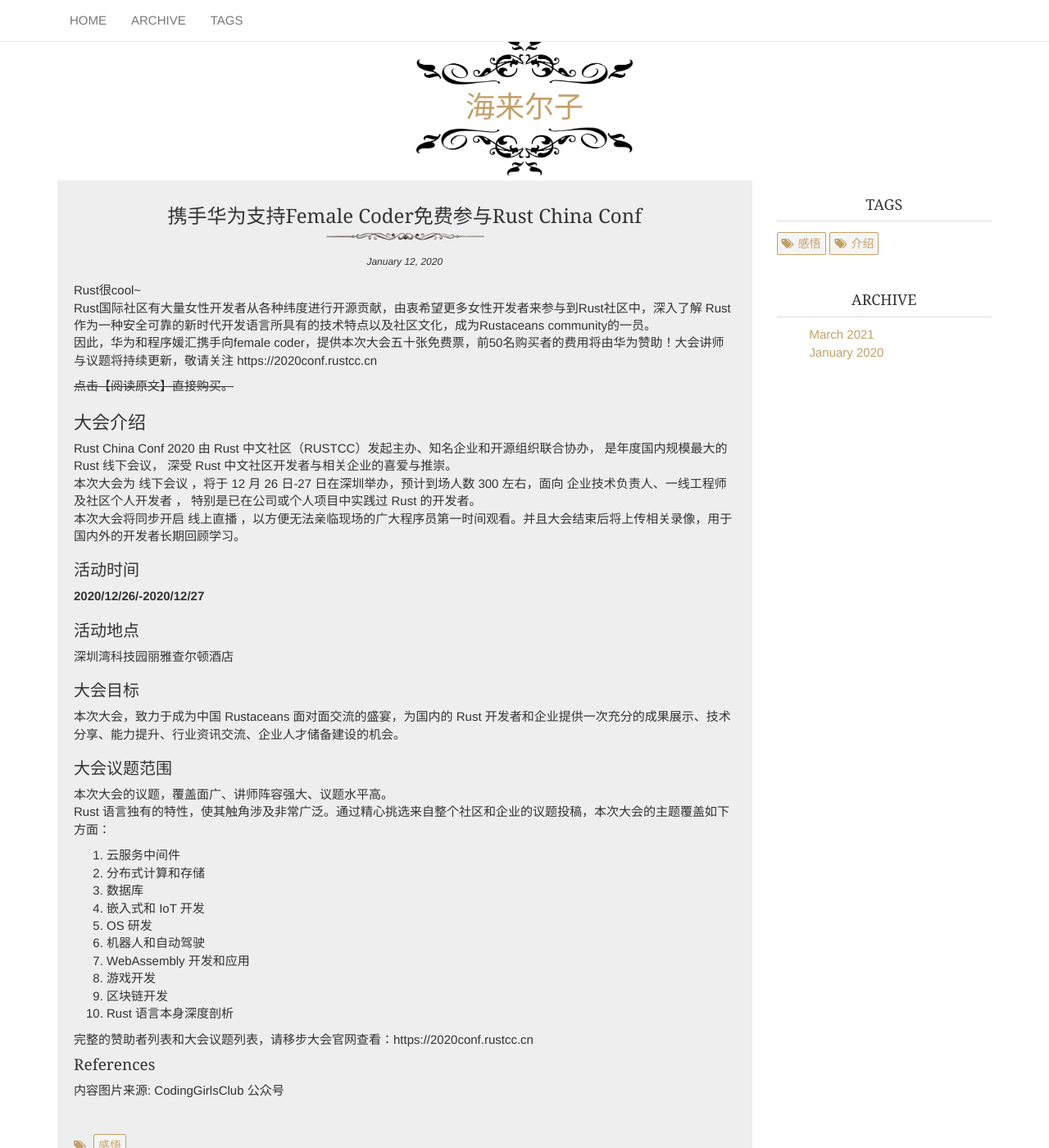
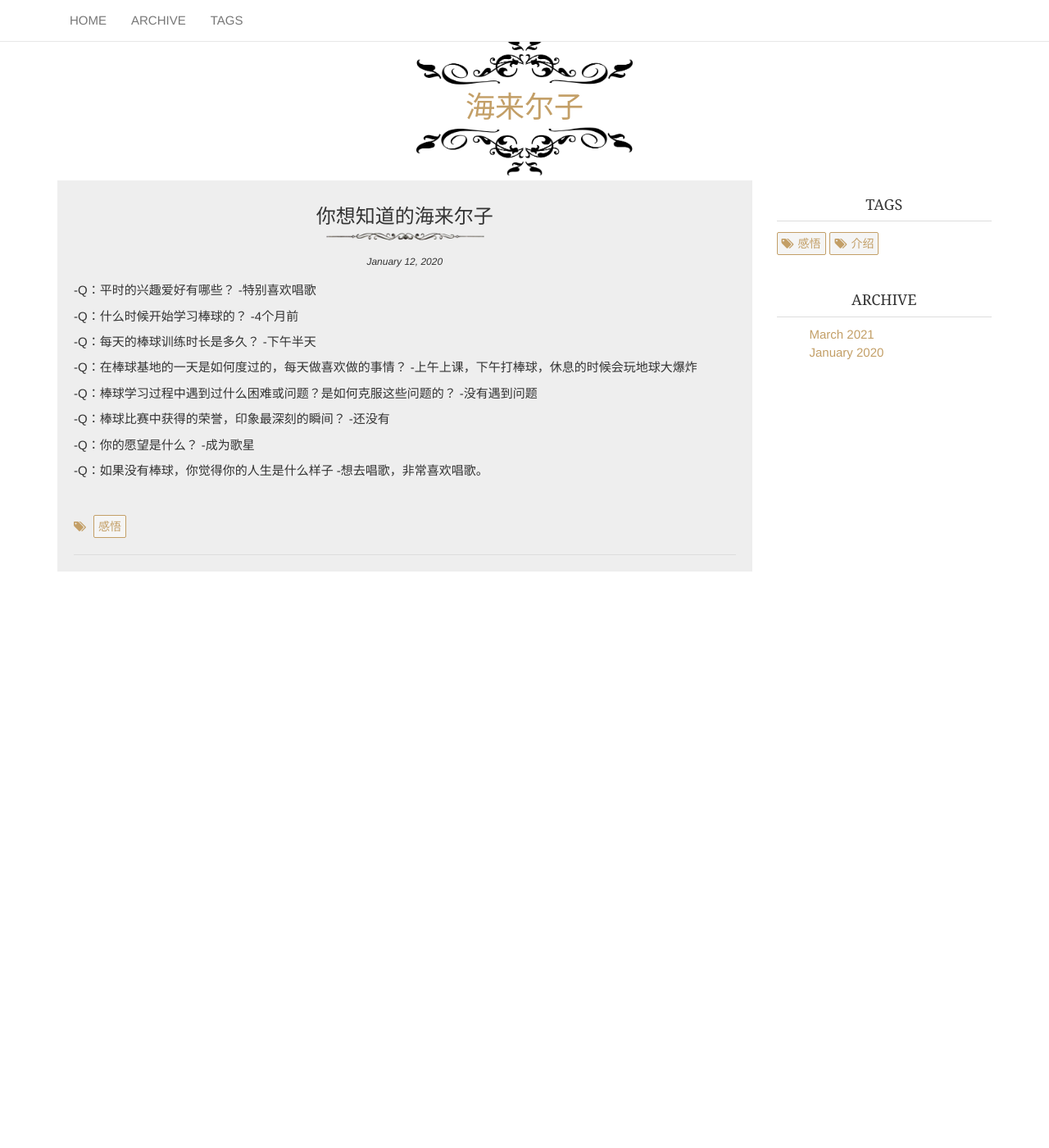
Before and after one commit to happyerqiao/my_first_web, a Jekyll site: the page built from _posts/2020-01-12-rust-conf-he-hua-wei.md, in a window 1280 px wide and 1400 px high. Shown: the whole window at 82% size. Built offline with Jekyll 4.4.1, drawn with Linux system fonts in a browser that asks for light colours.

Commit message:
Update 2020-01-12-rust-conf-he-hua-wei.md

```diff
--- a/_posts/2020-01-12-rust-conf-he-hua-wei.md
+++ b/_posts/2020-01-12-rust-conf-he-hua-wei.md
@@ -1,46 +1,31 @@
 ---
 layout: post
-title:  "携手华为支持Female Coder免费参与Rust China Conf"
-background: "/assets/images/400.jpg"
-category: "工作"
+title:  "你想知道的海来尔子"
+background: "/assets/images/WEN07842.jpg"
+category: "介绍"
 tags: 感悟
 ---
 
-Rust很cool~
-Rust国际社区有大量女性开发者从各种纬度进行开源贡献，由衷希望更多女性开发者来参与到Rust社区中，深入了解 Rust 作为一种安全可靠的新时代开发语言所具有的技术特点以及社区文化，成为Rustaceans community的一员。
-因此，华为和程序媛汇携手向female coder，提供本次大会五十张免费票，前50名购买者的费用将由华为赞助！大会讲师与议题将持续更新，敬请关注 https://2020conf.rustcc.cn
+-Q：平时的兴趣爱好有哪些？
+-特别喜欢唱歌
 
-~~点击【阅读原文】直接购买。~~
+-Q：什么时候开始学习棒球的？
+-4个月前
 
-## 大会介绍
-Rust China Conf 2020 由 Rust 中文社区（RUSTCC）发起主办、知名企业和开源组织联合协办， 是年度国内规模最大的 Rust 线下会议， 深受 Rust 中文社区开发者与相关企业的喜爱与推崇。
-本次大会为 线下会议 ，将于 12 月 26 日-27 日在深圳举办，预计到场人数 300 左右，面向 企业技术负责人、一线工程师及社区个人开发者 ， 特别是已在公司或个人项目中实践过 Rust 的开发者。
-本次大会将同步开启 线上直播 ，以方便无法亲临现场的广大程序员第一时间观看。并且大会结束后将上传相关录像，用于国内外的开发者长期回顾学习。
+-Q：每天的棒球训练时长是多久？
+-下午半天
 
-### 活动时间
-**2020/12/26/-2020/12/27**
+-Q：在棒球基地的一天是如何度过的，每天做喜欢做的事情？
+-上午上课，下午打棒球，休息的时候会玩地球大爆炸
 
-### 活动地点
-深圳湾科技园丽雅查尔顿酒店
+-Q：棒球学习过程中遇到过什么困难或问题？是如何克服这些问题的？
+-没有遇到问题
 
-### 大会目标
-本次大会，致力于成为中国 Rustaceans 面对面交流的盛宴，为国内的 Rust 开发者和企业提供一次充分的成果展示、技术分享、能力提升、行业资讯交流、企业人才储备建设的机会。
+-Q：棒球比赛中获得的荣誉，印象最深刻的瞬间？
+-还没有
 
-### 大会议题范围
-本次大会的议题，覆盖面广、讲师阵容强大、议题水平高。
-Rust 语言独有的特性，使其触角涉及非常广泛。通过精心挑选来自整个社区和企业的议题投稿，本次大会的主题覆盖如下方面：
-1. 云服务中间件
-2. 分布式计算和存储
-3. 数据库
-4. 嵌入式和 IoT 开发
-5. OS 研发
-6. 机器人和自动驾驶
-7. WebAssembly 开发和应用
-8. 游戏开发
-9. 区块链开发
-10. Rust 语言本身深度剖析
+-Q：你的愿望是什么？
+-成为歌星
 
-完整的赞助者列表和大会议题列表，请移步大会官网查看：https://2020conf.rustcc.cn
-
-#### References
-内容图片来源: CodingGirlsClub 公众号
+-Q：如果没有棒球，你觉得你的人生是什么样子
+-想去唱歌，非常喜欢唱歌。
```
